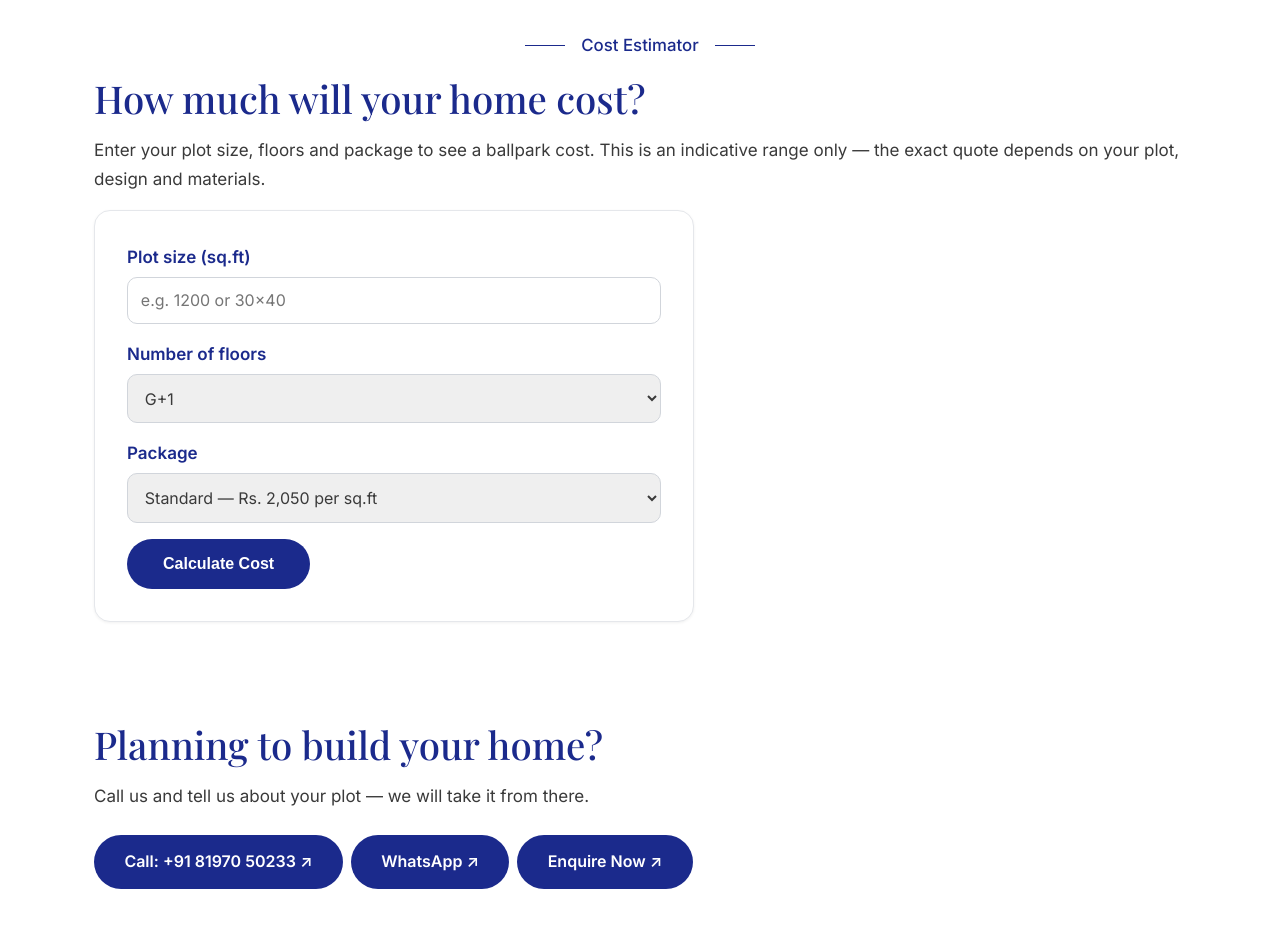
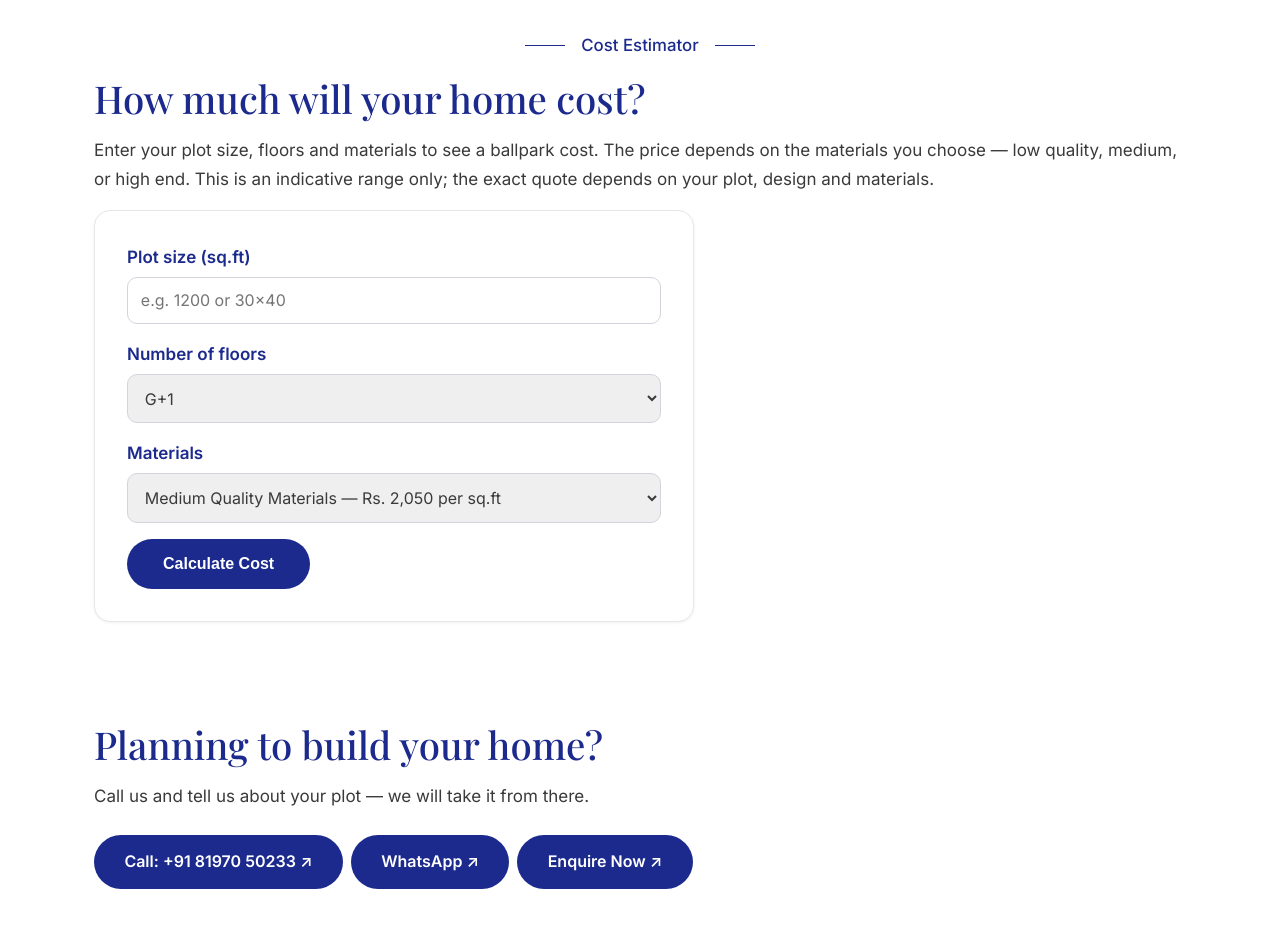
Before and after one commit to ullas2007/unnathi-homes, a React (Vite) app: page /services in a window 1280 px wide. Shown: the part 2520-3448 px from the top of the page. Built offline with nearby package versions, Linux system fonts and the light colour scheme.

Commit message:
Cost Estimator: tiers are now material quality (Low Quality / Medium Quality / High End Materials), price depends on the materials chosen

```diff
--- a/src/components/CostEstimator.jsx
+++ b/src/components/CostEstimator.jsx
@@ -1,13 +1,14 @@
 import { useState } from "react";
 import { useNavigate } from "react-router-dom";
 
-// Ballpark per-sq-ft rates (Rs). Standard matches Unnathi Homes' current
-// agreement rate of about Rs. 2,030 per sq ft. Anna should confirm these
-// tiers before the site is handed over.
+// Ballpark per-sq-ft rates (Rs) by material quality. The price depends on
+// the materials the client chooses: low quality, medium, or high end.
+// Medium matches Unnathi Homes' current agreement rate of about
+// Rs. 2,030 per sq ft. Anna should confirm these rates before handover.
 const RATES = {
-  Basic: 1650,
-  Standard: 2050,
-  Premium: 2550,
+  "Low Quality Materials": 1650,
+  "Medium Quality Materials": 2050,
+  "High End Materials": 2550,
 };
 
 const FLOORS = { "G (Ground only)": 1, "G+1": 2, "G+2": 3 };
@@ -32,7 +33,7 @@ function inr(n) {
 function CostEstimator() {
   const [plot, setPlot] = useState("");
   const [floorKey, setFloorKey] = useState("G+1");
-  const [tier, setTier] = useState("Standard");
+  const [tier, setTier] = useState("Medium Quality Materials");
   const [result, setResult] = useState(null);
   const [error, setError] = useState("");
   const navigate = useNavigate();
@@ -60,7 +61,7 @@ function CostEstimator() {
     const type = floorKey === "G+1" ? "G+1 home" : "";
     const message =
       `Cost estimate (ballpark): ${inr(result.low)} - ${inr(result.high)}` +
-      ` | Plot: ${result.plotSqft} sq.ft | Floors: ${floorKey} | Package: ${tier}` +
+      ` | Plot: ${result.plotSqft} sq.ft | Floors: ${floorKey} | Materials: ${tier}` +
       ` | Built-up area: about ${result.builtUp.toLocaleString("en-IN")} sq.ft @ Rs. ${result.rate.toLocaleString("en-IN")} per sq.ft.`;
     navigate("/contact", { state: { plotSize: String(result.plotSqft) + " sq.ft", type, message } });
   }
@@ -70,9 +71,10 @@ function CostEstimator() {
       <p className="eyebrow">Cost Estimator</p>
       <h2>How much will your home cost?</h2>
       <p>
-        Enter your plot size, floors and package to see a ballpark cost. This
-        is an indicative range only — the exact quote depends on your plot,
-        design and materials.
+        Enter your plot size, floors and materials to see a ballpark cost.
+        The price depends on the materials you choose — low quality, medium,
+        or high end. This is an indicative range only; the exact quote
+        depends on your plot, design and materials.
       </p>
       <form onSubmit={handleCalculate}>
         <label>
@@ -88,7 +90,7 @@ function CostEstimator() {
           </select>
         </label>
         <label>
-          Package
+          Materials
           <select value={tier} onChange={(e) => setTier(e.target.value)}>
             {Object.keys(RATES).map((k) => (
               <option key={k} value={k}>{k} — Rs. {RATES[k].toLocaleString("en-IN")} per sq.ft</option>
@@ -105,7 +107,7 @@ function CostEstimator() {
           </p>
           <p>
             Built-up area about {result.builtUp.toLocaleString("en-IN")} sq.ft
-            ({result.plotSqft.toLocaleString("en-IN")} sq.ft plot x {result.floors} floor{result.floors > 1 ? "s" : ""} x {tier} package @ Rs. {result.rate.toLocaleString("en-IN")} per sq.ft).
+            ({result.plotSqft.toLocaleString("en-IN")} sq.ft plot x {result.floors} floor{result.floors > 1 ? "s" : ""} x {tier} @ Rs. {result.rate.toLocaleString("en-IN")} per sq.ft).
           </p>
           <p>
             <button type="button" className="btn" onClick={handleQuote}>Get Exact Quote</button>
```
